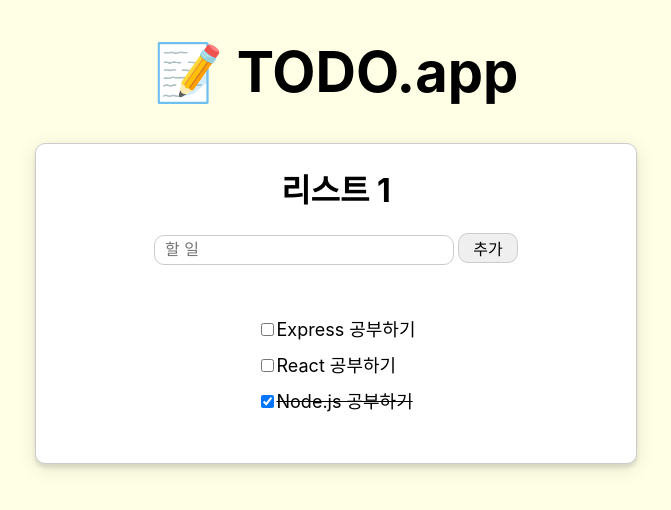
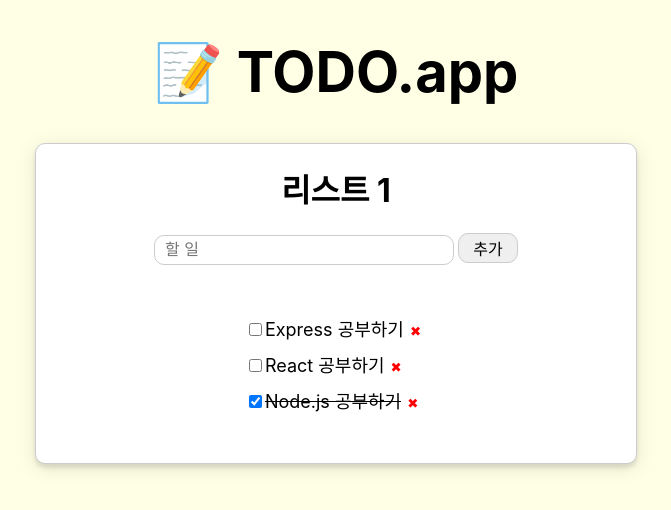
Before and after one commit to gintooooonic/react-todo, a React (Create React App) app: page / in a window 1280 px wide. Shown: the top 510 px of the page, without its empty margins (304-975 px from the left). Built offline with nearby package versions, Linux system fonts and the light colour scheme.

Commit message:
할 일 삭제 기능

```diff
--- a/src/List/index.js
+++ b/src/List/index.js
@@ -4,7 +4,12 @@ export default function List(props) {
   const notDoneFirst = (a, b) => (a.done ? !b.done : -b.done);
   const jobs = [...props.jobs].sort(notDoneFirst);
   const listItems = jobs.map((job) => (
-    <ListItem key={job.id} job={job} handleCheck={props.handleCheck} />
+    <ListItem
+      key={job.id}
+      job={job}
+      handleCheck={props.handleCheck}
+      handleDelete={props.handleDelete}
+    />
   ));
   return <ul className={style.list}>{listItems}</ul>;
 }
@@ -19,6 +24,9 @@ function ListItem(props) {
         onChange={props.handleCheck}
       />
       <label htmlFor={props.job.id}>{props.job.title}</label>
+      <button type="button" data-id={props.job.id} onClick={props.handleDelete}>
+        ✖
+      </button>
     </li>
   );
 }
--- a/src/List/index.module.scss
+++ b/src/List/index.module.scss
@@ -6,6 +6,11 @@
 
   & > li {
     margin: 10px 0;
+    & > button {
+      border: 0;
+      background-color: #ffffff;
+      color: red;
+    }
   }
 
   & > li[data-done="true"] {
--- a/src/Todo/index.js
+++ b/src/Todo/index.js
@@ -17,6 +17,7 @@ export default class Todo extends Component {
     this.handleChange = this.handleChange.bind(this);
     this.handleSubmit = this.handleSubmit.bind(this);
     this.handleCheck = this.handleCheck.bind(this);
+    this.handleDelete = this.handleDelete.bind(this);
   }
 
   handleChange(event) {
@@ -25,9 +26,10 @@ export default class Todo extends Component {
   }
 
   handleSubmit(event) {
-    const job = { title: this.state.title };
+    const id = this.state.jobs[this.state.jobs.length - 1].id + 1;
+    const job = { id, title: this.state.title };
     this.setState({ jobs: [...this.state.jobs, job] });
-    this.setState({ title: "", due: "" });
+    this.setState({ title: "" });
     event.preventDefault();
   }
 
@@ -37,6 +39,13 @@ export default class Todo extends Component {
     jobs.forEach((job) => {
       if (job.id === +id) job.done = !job.done;
     });
+    this.setState({ jobs: jobs });
+  }
+
+  handleDelete(event) {
+    const id = event.target.dataset.id;
+    const jobs = this.state.jobs.filter((job) => job.id !== +id);
+    console.log(jobs);
     this.setState({ jobs: jobs });
   }
 
@@ -55,7 +64,11 @@ export default class Todo extends Component {
           />
           <input type="submit" value="추가" onChange={this.handleTitleChange} />
         </form>
-        <List jobs={this.state.jobs} handleCheck={this.handleCheck} />
+        <List
+          jobs={this.state.jobs}
+          handleCheck={this.handleCheck}
+          handleDelete={this.handleDelete}
+        />
       </div>
     );
   }
```
